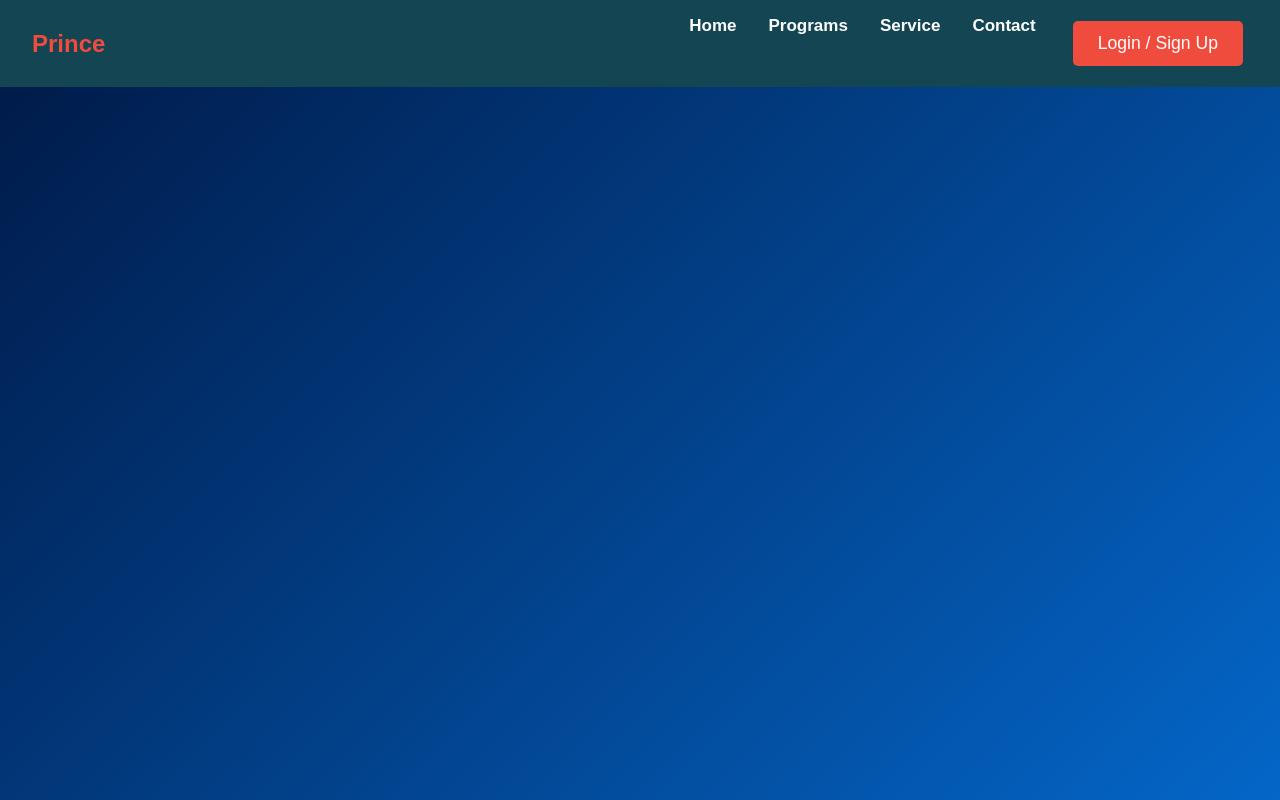
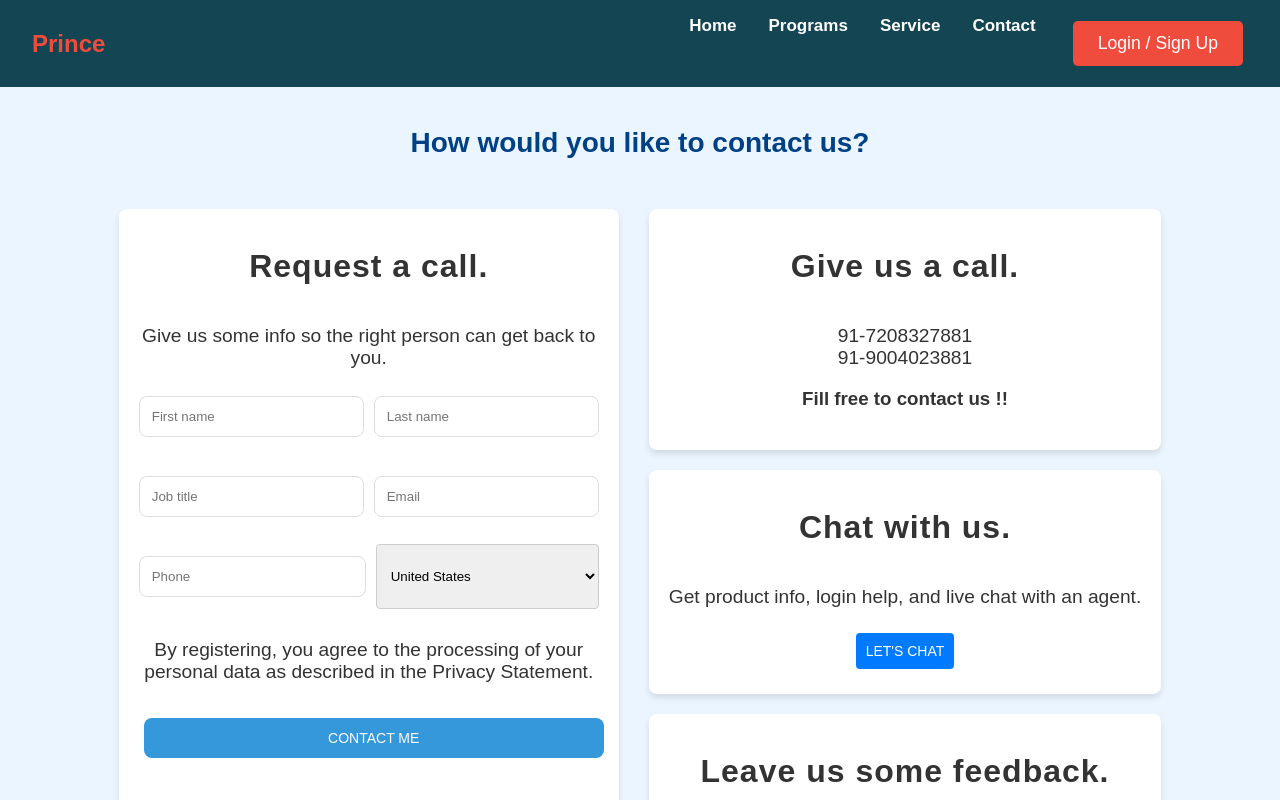
Before and after one commit to princep266/Student-Management-System, a React (Create React App) app: page /contactUs in a window 1280 px wide. Shown: the top 800 px of the page. Built offline with nearby package versions, Linux system fonts and the light colour scheme.

Commit message:
Created contact us page

```diff
--- a/src/App.js
+++ b/src/App.js
@@ -8,6 +8,7 @@ import Results from './components/Results';
 import StudentDashboard from "./components/StudentDashboard";
 import AssignmentsSection from "./components/AssignmentsSection";
 import CreateAccount from "./components/CreateAccount";
+import ContactUs from "./components/ContactUs";
 
 const App = () => {
   const [isMobileMenuOpen, setMobileMenuOpen] = useState(false);
@@ -41,7 +42,9 @@ const App = () => {
               )}
             </li>
             <li><a href="#service">Service</a></li>
-            <li><a href="#contact">Contact</a></li>
+            <li><Link to="/contactUs">
+                Contact
+              </Link></li>
             <li>
               <Link to="/login">
                 <button className="cta-button">Login / Sign Up</button>
@@ -193,6 +196,7 @@ const App = () => {
         <Route path="/admin/*" element={<Admin />} /> { }
 
         <Route path="/create-account" element={<CreateAccount />} />
+        <Route path="/contactUs" element={<ContactUs />} />
       </Routes>
     </Router>
   );
--- /dev/null
+++ b/src/components/ContactUs.css
@@ -0,0 +1,131 @@
+/* General Reset */
+body {
+    margin: 0;
+    font-family: Arial, sans-serif;
+    color: #333;
+  }
+
+  /* Header */
+  .header {
+    display: flex;
+    justify-content: space-between;
+    align-items: center;
+    padding: 10px 20px;
+    background-color: #fff;
+    box-shadow: 0 2px 5px rgba(0, 0, 0, 0.1);
+  }
+
+  .logo {
+    font-size: 24px;
+    font-weight: bold;
+  }
+
+  .nav {
+    display: flex;
+    gap: 15px;
+  }
+
+  .nav a {
+    text-decoration: none;
+    color: #007bff;
+    font-size: 14px;
+  }
+
+  .header-right {
+    display: flex;
+    align-items: center;
+    gap: 15px;
+  }
+
+  .login-btn,
+  .trial-btn {
+    padding: 8px 12px;
+    border: none;
+    border-radius: 4px;
+    cursor: pointer;
+  }
+
+  .login-btn {
+    background-color: #f5f5f5;
+    color: #333;
+  }
+
+  .trial-btn {
+    background-color: #28a745;
+    color: #fff;
+  }
+
+  /* Main Content */
+  .main-content {
+    text-align: center;
+    padding: 40px;
+    background-color: #eaf5ff;
+  }
+
+  h1 {
+    color: #004085;
+    font-size: 28px;
+    margin-bottom: 30px;
+  }
+
+  .contact-options {
+    display: flex;
+    justify-content: center;
+    gap: 30px;
+    padding: 20px;
+  }
+
+  .request-call,
+  .other-options .option {
+    background-color: #fff;
+    padding: 20px;
+    border-radius: 8px;
+    box-shadow: 0 4px 6px rgba(0, 0, 0, 0.1);
+  }
+
+  .request-call {
+    max-width: 500px;
+  }
+
+  .request-call form {
+    display: flex;
+    flex-direction: column;
+    gap: 15px;
+  }
+
+  .form-group {
+    display: flex;
+    gap: 10px;
+  }
+
+  input,
+  select,
+  textarea {
+    padding: 10px;
+    border: 1px solid #ccc;
+    border-radius: 4px;
+    flex: 1;
+  }
+
+  button {
+    padding: 10px;
+    border: none;
+    border-radius: 4px;
+    background-color: #007bff;
+    color: white;
+    cursor: pointer;
+  }
+
+  button:hover {
+    background-color: #0056b3;
+  }
+
+  .other-options {
+    display: flex;
+    flex-direction: column;
+    gap: 20px;
+  }
+
+  .option button {
+    margin-top: 10px;
+  }
--- /dev/null
+++ b/src/components/ContactUs.js
@@ -0,0 +1,68 @@
+import React from "react";
+import "./ContactUs.css";
+
+const ContactUs = () => {
+  return (
+    <div className="contact-page">
+
+      <div className="main-content">
+        <h1>How would you like to contact us?</h1>
+        <div className="contact-options">
+          <div className="request-call">
+            <h2>Request a call.</h2>
+            <p>Give us some info so the right person can get back to you.</p>
+            <form>
+              <div className="form-group">
+                <input type="text" placeholder="First name" />
+                <input type="text" placeholder="Last name" />
+              </div>
+              <div className="form-group">
+                <input type="text" placeholder="Job title" />
+                <input type="email" placeholder="Email" />
+              </div>
+              <div className="form-group">
+                <input type="tel" placeholder="Phone" />
+                <select>
+                  <option>United States</option>
+                  <option>Canada</option>
+                  <option>India</option>
+                </select>
+              </div>
+              <div className="form-group">
+
+              </div>
+              <p>
+                By registering, you agree to the processing of your personal
+                data as described in the Privacy Statement.
+              </p>
+              <button type="submit">CONTACT ME</button>
+            </form>
+          </div>
+
+          <div className="other-options">
+            <div className="option">
+              <h2>Give us a call.</h2>
+              <p>91-7208327881 <br></br> 91-9004023881</p>
+              <h3>Fill free to contact us !!</h3>
+
+            </div>
+            <div className="option">
+              <h2>Chat with us.</h2>
+              <p>
+                Get product info, login help, and live chat with an agent.
+              </p>
+              <button>LET'S CHAT</button>
+            </div>
+            <div className="option">
+              <h2>Leave us some feedback.</h2>
+              <p>Good or bad, we love to hear it all.</p>
+              <button>SEND FEEDBACK</button>
+            </div>
+          </div>
+        </div>
+      </div>
+    </div>
+  );
+};
+
+export default ContactUs;
```
